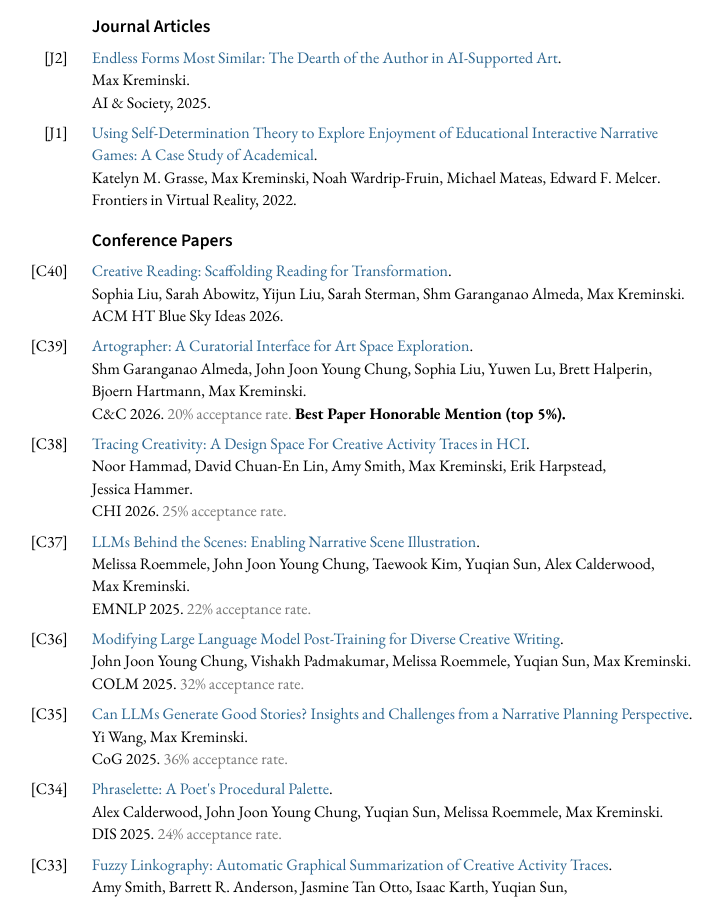
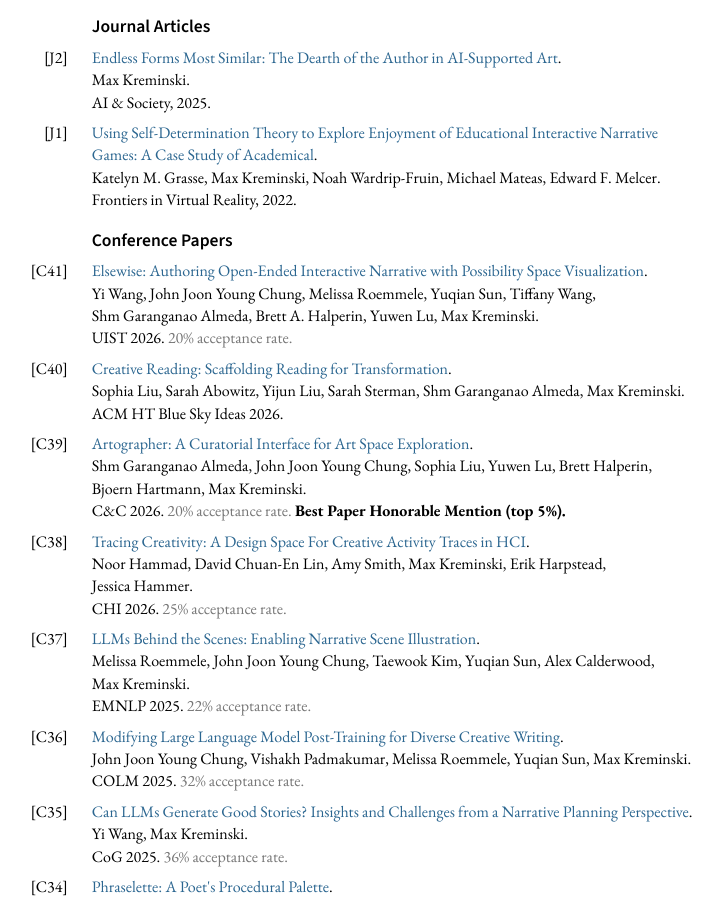
Before and after one commit to mkremins/mkremins.github.io, a Jekyll site: the page built from cv/index.html, in a window 1280 px wide and 900 px high, scrolled down 1251 px. Shown: the whole window, without its empty margins (291-1014 px from the left). Built offline with Jekyll 4.4.1, drawn with Linux system fonts in a browser that asks for light colours; some of the changed text lies outside the part shown.

Commit message:
Update Elsewise information

```diff
--- a/_data/publications.json
+++ b/_data/publications.json
@@ -1,4 +1,13 @@
 [
+{
+  "title": "Elsewise: Authoring Open-Ended Interactive Narrative with Possibility Space Visualization",
+  "url": "https://arxiv.org/abs/2601.15295",
+  "authors": ["Yi Wang", "John Joon Young Chung", "Melissa Roemmele", "Yuqian Sun", "Tiffany Wang", "Shm Garanganao Almeda", "Brett A. Halperin", "Yuwen Lu", "Max Kreminski"],
+  "year": "2026",
+  "venue": "UIST",
+  "pubtype": "full",
+  "acceptrate": "20.1%",
+},
 {
   "title": "Creative Reading: Scaffolding Reading for Transformation",
   "url": "https://arxiv.org/abs/2606.04308",
@@ -113,14 +122,6 @@
   "venue": "Herding CATs",
   "parent_venue": "CHI",
   "pubtype": "workshop",
-},
-{
-  "title": "Elsewise: Authoring AI-Based Interactive Narrative with Possibility Space Visualization",
-  "url": "https://arxiv.org/abs/2601.15295",
-  "authors": ["Yi Wang", "John Joon Young Chung", "Melissa Roemmele", "Yuqian Sun", "Tiffany Wang", "Shm Garanganao Almeda", "Brett A. Halperin", "Yuwen Lu", "Max Kreminski"],
-  "year": "2025",
-  "venue": "Preprint",
-  "pubtype": "other",
 },
 {
   "title": "LiteraryTaste: A Preference Dataset for Creative Writing Personalization",
--- a/index.html
+++ b/index.html
@@ -28,9 +28,9 @@ layout: main
 		<div class="card project-card">
 			<div class="card-image"><img src="/img/projects/Dramamancer.png" alt=""></div>
 			<div class="card-text">
-				<span class="card-title"><a href="https://github.com/dramamakers/dramamancer">Dramamancer</a></span> is an authoring framework for LLM-driven interactive stories. Authors construct rule-based <em>drama manager</em> agents that proactively intervene to advance the story in specific ways when certain conditions are met – blending open-ended LLM-based roleplay with the controllable, human-authored plot progression of traditional interactive narrative.
+				<span class="card-title"><a href="https://github.com/dramamakers/dramamancer">Dramamancer</a></span> is an authoring framework for LLM-driven interactive stories. Authors construct rule-based <em>drama manager</em> agents that proactively intervene to advance the story in specific ways when certain conditions are met – blending open-ended roleplay with the controllable, human-authored plot progression of traditional interactive narrative. Further authoring support is provided by <a href="https://arxiv.org/abs/2601.15295">Elsewise</a>, which introduces powerful new affordances for visualizing and sculpting spaces of narrative possibility.
 				<div class="card-links">
-					📝 Papers: <a href="https://dl.acm.org/doi/10.1145/3746058.3758995">UIST 2025</a>, <a href="https://mkremins.github.io/publications/Dramamancer_I3D2026.pdf">I3D 2026</a>, <a href="https://mkremins.github.io/publications/Dramamancer_Wordplay2025.pdf">Wordplay @ EMNLP 2025</a>, <a href="https://arxiv.org/abs/2501.09099">preprint</a><br>
+					📝 Papers: <a href="https://arxiv.org/abs/2601.15295">UIST 2026</a>, <a href="https://dl.acm.org/doi/10.1145/3746058.3758995">UIST 2025</a>, <a href="https://mkremins.github.io/publications/Dramamancer_I3D2026.pdf">I3D 2026</a>, <a href="https://mkremins.github.io/publications/Dramamancer_Wordplay2025.pdf">Wordplay @ EMNLP 2025</a>, <a href="https://arxiv.org/abs/2501.09099">original preprint</a><br>
 					🤝 With: <a href="https://www.tiffanywang.me/">Tiffany Wang</a>, <a href="https://fakecheese.me/">Yuqian Sun</a>, <a href="https://ywang485.github.io/">Yi Wang</a>, <a href="https://roemmele.github.io/">Melissa Roemmele</a>, <a href="https://shmuh.co/">Shm Almeda</a>, <a href="https://johnr0.github.io/">John Chung</a>, many others
 				</div>
 			</div>
```
